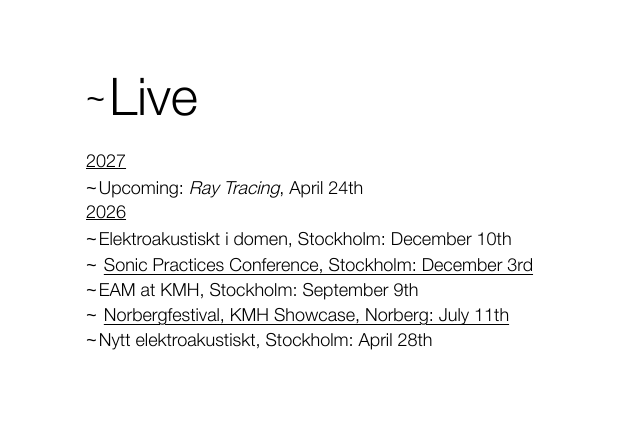
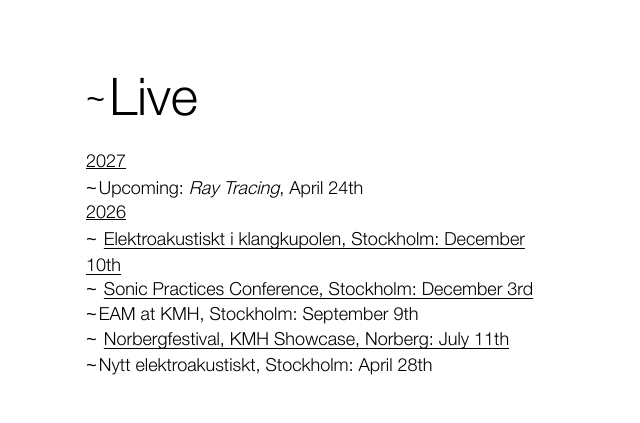
Before and after one commit to erikmettavainio/portfolio, a plain HTML site: page live.html in a window 1280 px wide. Shown: the top 423 px of the page, without its empty margins (319-959 px from the left). Drawn offline with Linux system fonts and the light colour scheme; a web font is replaced by a local one.

Commit message:
Update event listing with link and new title

```diff
--- a/live.html
+++ b/live.html
@@ -211,7 +211,11 @@ body {
     <p class="year">2026</p>
 
     <ul class="live-list">
-      <li>Elektroakustiskt i domen, Stockholm: December 10th</li>
+      <li>
+        <a href="https://kmh.confetti.events/elektroakustiskt-i-klangkupolen">
+          Elektroakustiskt i klangkupolen, Stockholm: December 10th
+          </a>
+          </li>
        <li>
     <a href="https://kmh.confetti.events/sonic-practices-conference-2026-concert-1">
       Sonic Practices Conference, Stockholm: December 3rd
```
